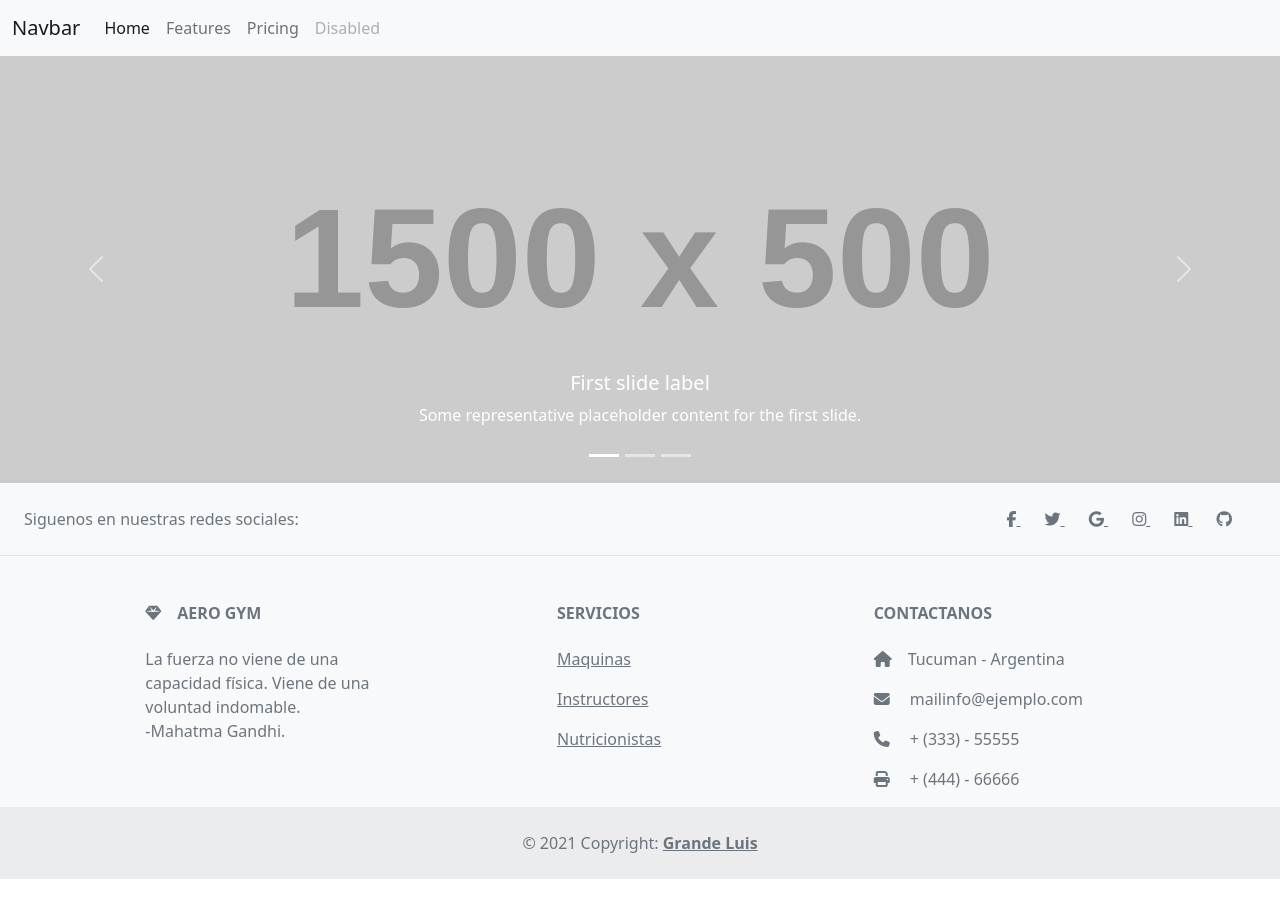
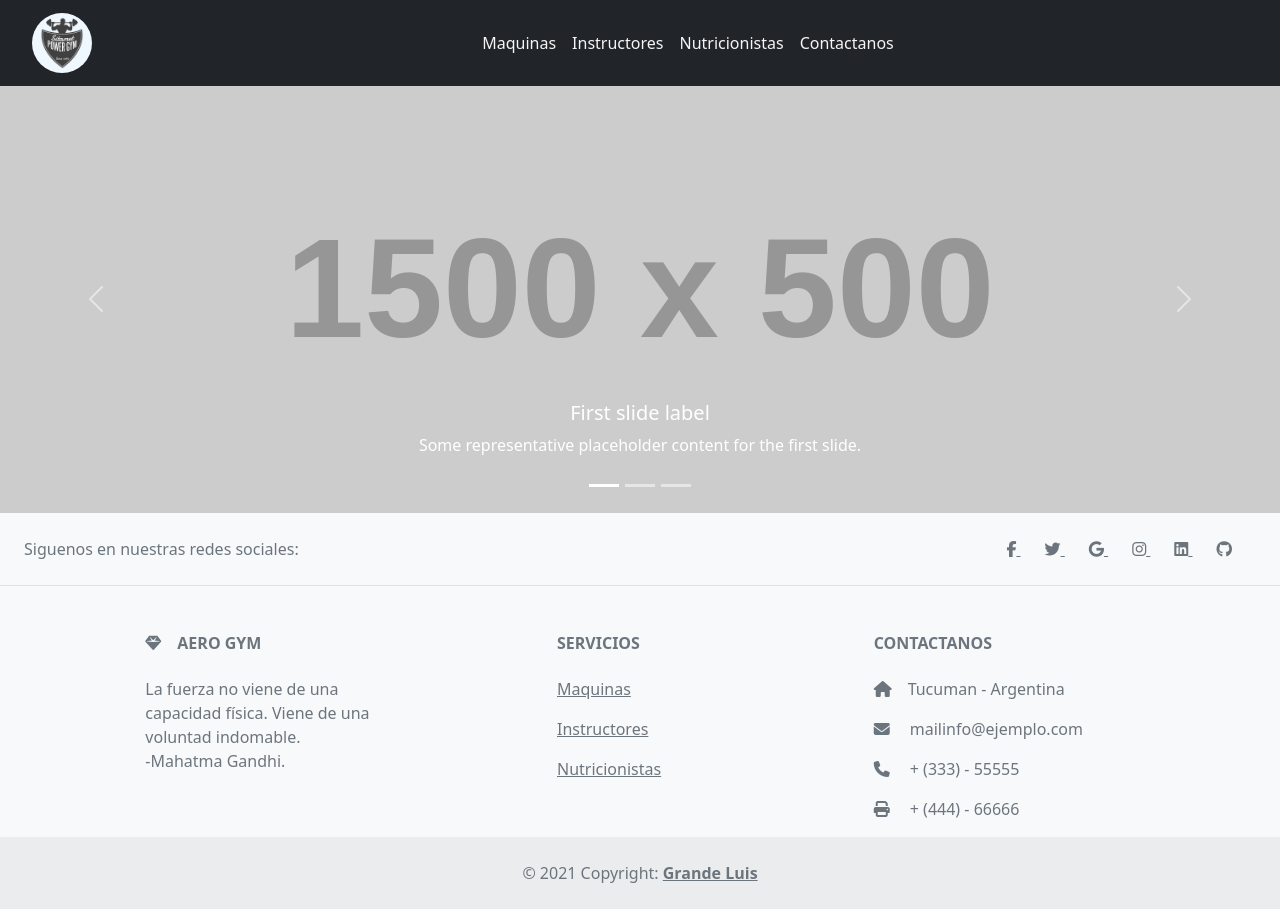
Before and after one commit to LuisGrande/gimnasio-grandeLuis, a plain HTML site: page index.html in a window 1280 px wide. Before the commit the page ends 879 px from the top, so only its background shows below. Drawn offline with nearby package versions, Linux system fonts and the light colour scheme; placeholder pictures from the web are drawn by us.

Commit message:
formato a la barra de navegacion

```diff
--- /dev/null
+++ b/css/estilo.css
@@ -0,0 +1,25 @@
+:root{
+    --color-primario : black;
+    --color-secundario: white;
+    --color-letra: white;
+    --color-letra-secundaria: red;
+}
+.logo-img img{
+    width: 60px;
+    height: auto;
+    background-color: aliceblue;
+    padding: 3px;
+    border-radius: 50%;
+    margin-left: 20px;
+}
+
+.nav-item a{
+    color: whitesmoke;
+}
+
+.navbar-nav .nav-link.active, .navbar-nav .show>.nav-link {
+    color: var(--color-secundario);
+}
+.nav-link:hover{
+    color: var(--color-secundario); !important
+}
--- a/index.html
+++ b/index.html
@@ -10,14 +10,17 @@
       integrity="sha384-gH2yIJqKdNHPEq0n4Mqa/HGKIhSkIHeL5AyhkYV8i59U5AR6csBvApHHNl/vI1Bx"
       crossorigin="anonymous"
     />
+    <link rel="stylesheet" href="./css/estilo.css" />
   </head>
   <body>
     <!-- inicio header -->
     <header class="header">
       <!-- inicio barra de navegacio -->
-      <nav class="navbar navbar-expand-lg bg-light">
-        <div class="container-fluid">
-          <a class="navbar-brand" href="#">Navbar</a>
+      <nav class="navbar navbar-expand-lg bg-dark">
+        <div class="container-fluid d-flex justify-content-around ">
+          <a class="navbar-brand logo-img" href="#">
+            <img src="./img/logo.png" alt="logo proyecto" />
+          </a>
           <button
             class="navbar-toggler"
             type="button"
@@ -29,19 +32,22 @@
           >
             <span class="navbar-toggler-icon"></span>
           </button>
-          <div class="collapse navbar-collapse" id="navbarNav">
+          <div
+            class="collapse navbar-collapse d-flex justify-content-around"
+            id="navbarNav"
+          >
             <ul class="navbar-nav">
               <li class="nav-item">
-                <a class="nav-link active" aria-current="page" href="#">Home</a>
+                <a class="nav-link " aria-current="page" href="#">Maquinas</a>
               </li>
               <li class="nav-item">
-                <a class="nav-link" href="#">Features</a>
+                <a class="nav-link" href="#">Instructores</a>
               </li>
               <li class="nav-item">
-                <a class="nav-link" href="#">Pricing</a>
+                <a class="nav-link" href="#">Nutricionistas</a>
               </li>
               <li class="nav-item">
-                <a class="nav-link disabled">Disabled</a>
+                <a class="nav-link" href="#">Contactanos</a>
               </li>
             </ul>
           </div>
@@ -189,7 +195,8 @@
                 <i class="fas fa-gem me-3"></i>Aero Gym
               </h6>
               <p>
-                La fuerza no viene de una capacidad física. Viene de una voluntad indomable. <br>-Mahatma Gandhi.
+                La fuerza no viene de una capacidad física. Viene de una
+                voluntad indomable. <br />-Mahatma Gandhi.
               </p>
             </div>
             <!-- Grid column -->
@@ -207,7 +214,6 @@
               <p>
                 <a href="#!" class="text-reset">Nutricionistas</a>
               </p>
-
             </div>
             <!-- Grid column -->
 
@@ -237,14 +243,17 @@
       >
         © 2021 Copyright:
         <a class="text-reset fw-bold" href="https://mdbootstrap.com/"
-          >Grande Luis </a
-        >
+          >Grande Luis
+        </a>
       </div>
       <!-- Copyright -->
     </footer>
     <!-- Footer -->
     <!-- fin del footer -->
-
-    <script src="https://kit.fontawesome.com/5db4cc9cca.js" crossorigin="anonymous"></script>
+    <script src="https://cdn.jsdelivr.net/npm/bootstrap@5.2.0/dist/js/bootstrap.bundle.min.js" integrity="sha384-A3rJD856KowSb7dwlZdYEkO39Gagi7vIsF0jrRAoQmDKKtQBHUuLZ9AsSv4jD4Xa" crossorigin="anonymous"></script>
+    <script
+      src="https://kit.fontawesome.com/5db4cc9cca.js"
+      crossorigin="anonymous"
+    ></script>
   </body>
 </html>
```
Also changed, not shown: img/logo.png (added), 1 other file.
